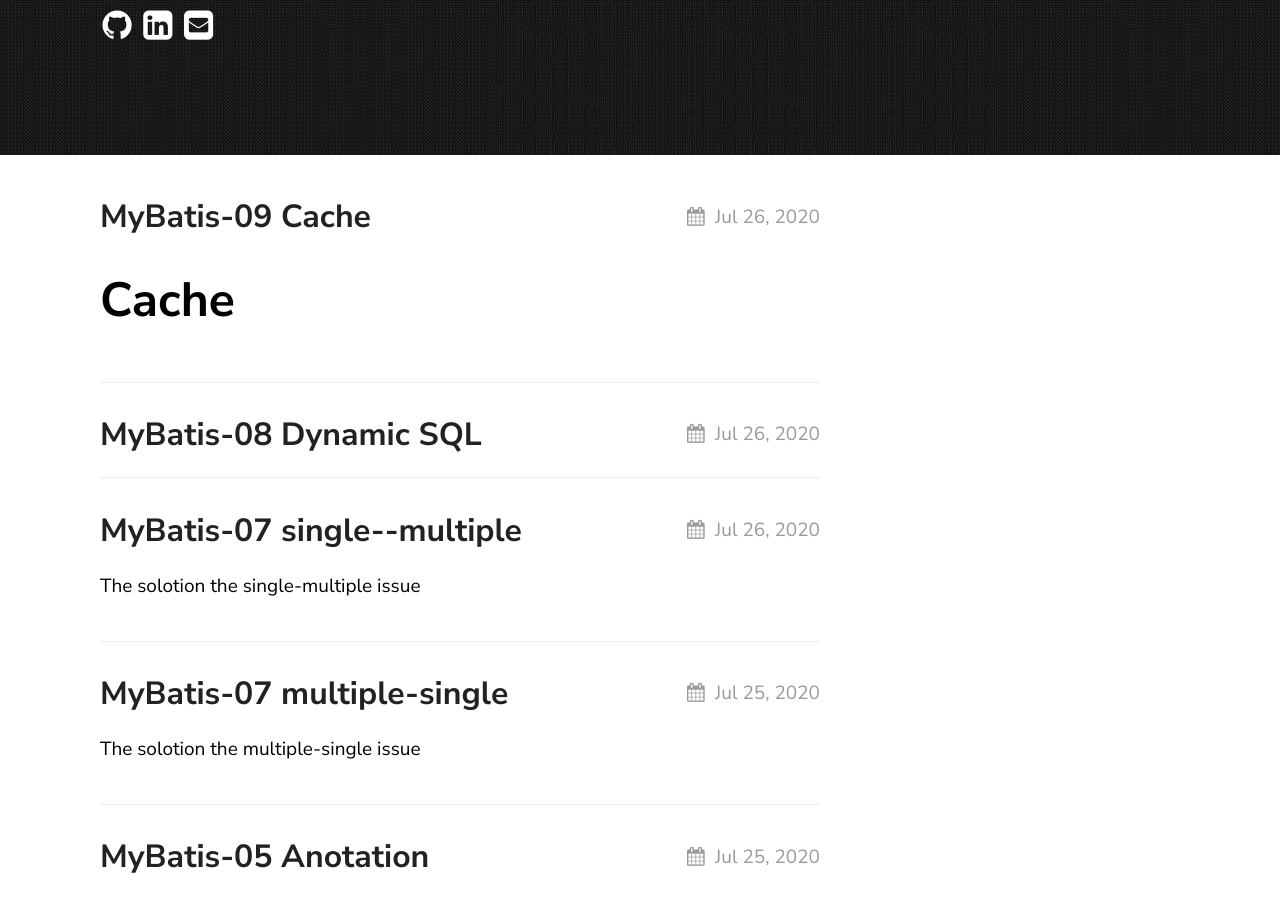
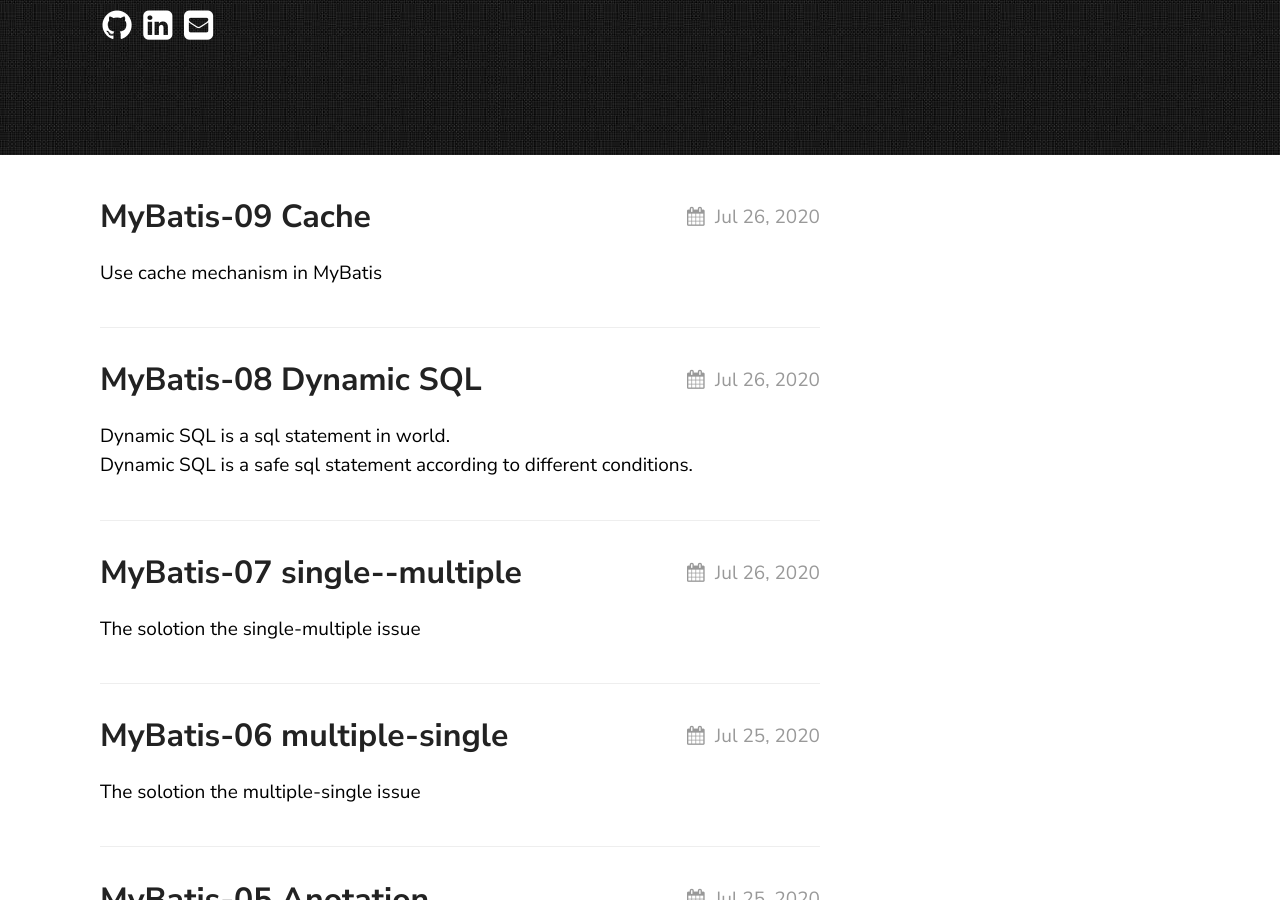
Before and after one commit to HBhakunamatata/HBhakunamatata.github.io, a Jekyll site: the page built from index.md, in a window 1280 px wide and 900 px high, scrolled down 210 px. Built offline with Jekyll 4.4.1, drawn with Linux system fonts in a browser that asks for light colours.

Commit message:
MyBatis-08.md

````diff
--- a/_posts/2020-07-25-MyBatis-07.md
+++ b/_posts/2020-07-25-MyBatis-06-Multiple-Single.md
@@ -1,6 +1,6 @@
 ---
 layout: post
-title: "MyBatis-07 multiple-single"
+title: "MyBatis-06 multiple-single"
 description:
 date: 2020-07-25
 categories: Maven MyBatis
--- /dev/null
+++ b/_posts/2020-07-26-MyBatis-08-Dynamic-SQL.md
@@ -0,0 +1,84 @@
+---
+layout: post
+title: "MyBatis-08 Dynamic SQL"
+description:
+date: 2020-07-26
+categories: Maven MyBatis
+---
+Dynamic SQL is a sql statement in world.
+Dynamic SQL is a safe sql statement according to different conditions.
+
+## Dynamic SQL
+
+### if
+
+```xml
+<select id="getEmpIf" resultType="Employee" parameterType="map">
+    select * from employees where 1=1
+    <if test="gender != null">
+        and gender = #{gender}
+    </if>
+    <if test="limiter != null">
+        limit #{limiter}
+    </if>
+</select>
+```
+
+### where
+
+```xml
+<select id="getEmpWhere" resultType="Employee" parameterType="map">
+    select * from employees
+    <where>
+        <if test="gender != null">
+        and gender = #{gender}
+        </if>
+        <if test="limiter != null">
+            limit #{limiter}
+        </if>
+    </where>
+</select>
+```
+### choose
+
+```xml
+<select id="getEmpChoose" parameterType="map" resultType="Employee">
+    select * from employees
+    <where>
+        <choose>
+            <when test="emp_no != null">
+                emp_no = #{empNo}
+            </when>
+            <when test="birthDate != null">
+                and birth_date = #{birthDate}
+            </when>
+            <otherwise>
+                and hire_date = #{hireDate}
+            </otherwise>
+        </choose>
+    </where>
+</select>
+```
+
+### An example
+
+```java
+@org.junit.Test
+public void test01 () {
+
+    SqlSession sqlSession = MyBatisUtils.getSqlSession();
+    EmployeeMapper mapper = sqlSession.getMapper(EmployeeMapper.class);
+
+    Map<String, Object> map = new HashMap<>();
+    map.put("gender", "F");
+    map.put("limiter", 5);
+
+    List<Employee> list = mapper.getEmpIf(map);
+
+    for (Employee emp : list) {
+        System.out.println(emp);
+    }
+
+    sqlSession.close();
+}
+```
--- a/_posts/2020-07-26-MyBatis-08.md
+++ /dev/null
@@ -1,7 +0,0 @@
----
-layout: post
-title: "MyBatis-08 Dynamic SQL"
-description:
-date: 2020-07-26
-categories: Maven MyBatis
----
--- a/_posts/2020-07-26-MyBatis-09.md
+++ b/_posts/2020-07-26-MyBatis-09-Cache.md
@@ -5,6 +5,7 @@ description:
 date: 2020-07-26
 categories: Maven MyBatis
 ---
+Use cache mechanism in MyBatis
 
 # Cache
 
````
Also changed, not shown: _posts/2020-07-22-MyBatis-01-Get-Started.markdown (renamed from _posts/2020-07-22-MyBatis-01.markdown), _posts/2020-07-23-MyBatis-02-CRUD.markdown (renamed from _posts/2020-07-23-MyBatis-02.markdown), _posts/2020-07-23-MyBatis-03-Configuration.markdown (renamed from _posts/2020-07-23-MyBatis-03.markdown), _posts/2020-07-24-MyBatis-04-Limiter-Logger-Lombok.md (renamed from _posts/2020-07-24-MyBatis-04.markdown), _posts/2020-07-25-MyBatis-05-Annotation.md (renamed from _posts/2020-07-25-MyBatis-05.md), _posts/2020-07-26-MyBatis-07-Single-Multiple.md (renamed from _posts/2020-07-26-MyBatis-06.md).
